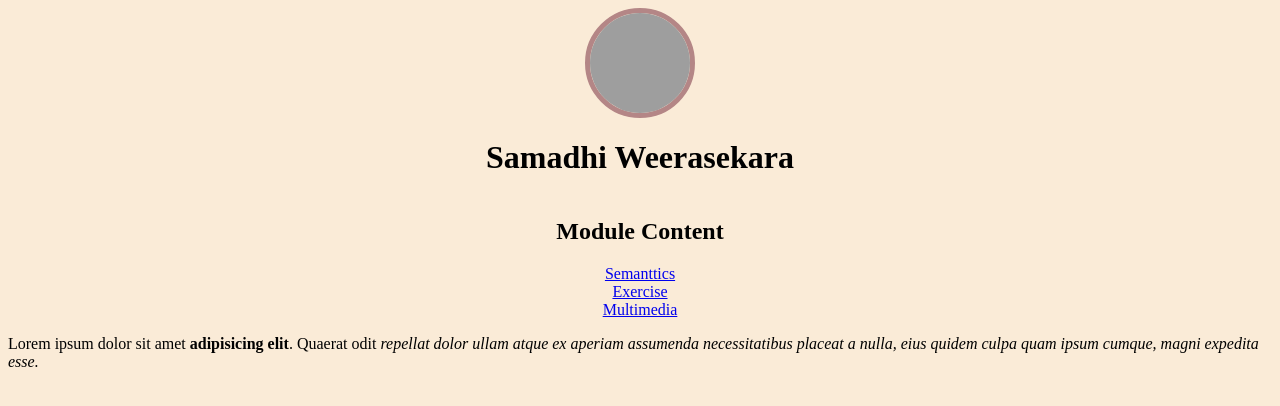
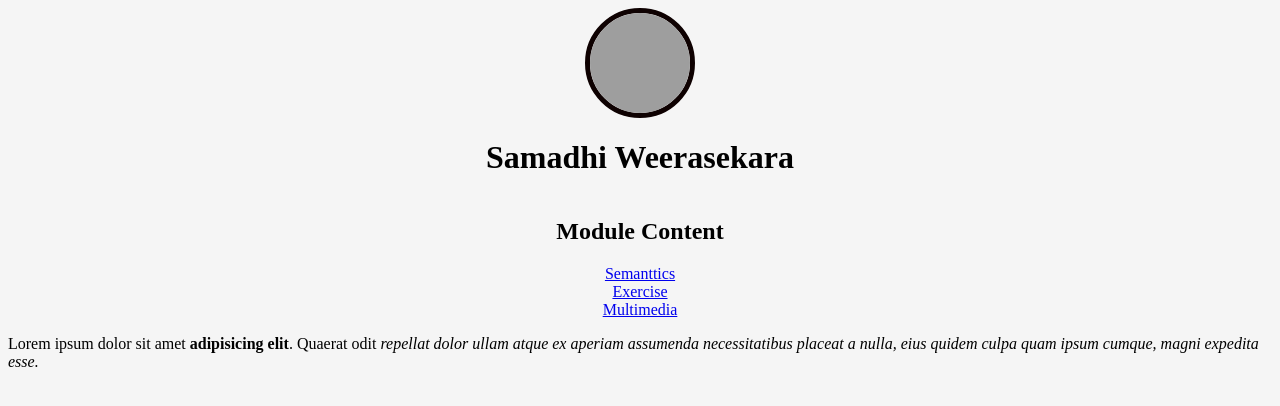
Before and after one commit to SW799348/Internet-Technology-VSCode, a plain HTML site: page index.html in a window 1280 px wide. Drawn offline with Linux system fonts and the light colour scheme; grey boxes are pictures that could not be loaded.

```diff
--- a/index.html
+++ b/index.html
@@ -11,14 +11,14 @@
             flex-direction: column;
             justify-content: center;
             align-items: center;
-            background-color: antiquewhite;
+            background-color:whitesmoke;
 
         }
         img{
             height: 100px;
             width: 100px;
             border-radius: 100%;
-            border: 5px solid rgb(180, 134, 134);
+            border: 5px solid rgb(14, 1, 1);
         }
     </style>
 </head>
```
